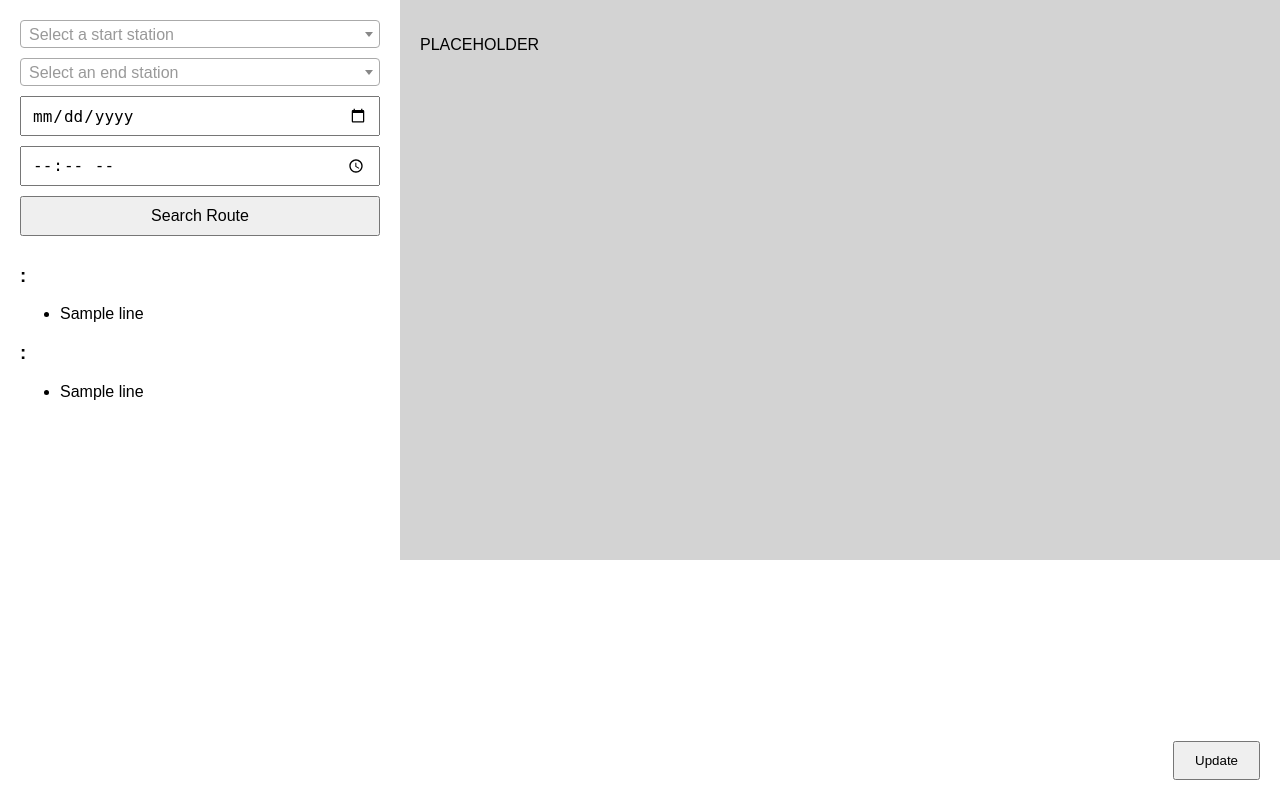
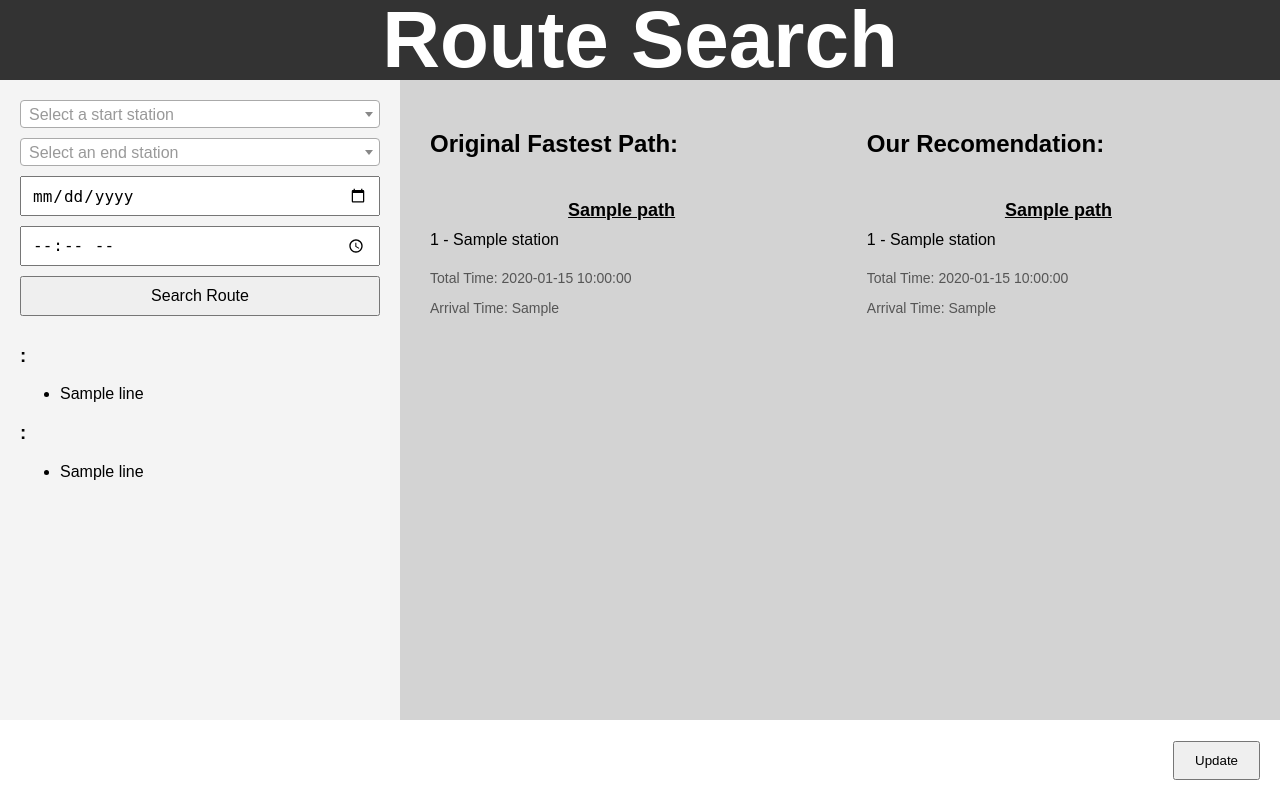
Before and after one commit to junaet16/NEA, a Flask app: template finalFiles/templates/mainPage.html in a window 1280 px wide. Run offline with Flask 3, Linux system fonts and the light colour scheme; the template is opened without the code that fills it: most values are stand-ins (such as "Sample title", 1, 10 or a date in 2020); some libraries are stand-ins or nearby versions.

Commit message:
added stations and lines to the output and the total and arrival time for each

```diff
--- a/finalFiles/classes.py
+++ b/finalFiles/classes.py
@@ -2,4 +2,5 @@
 from scraperClasses import *
 from accountClasses import *
 from networkClasses import *
+from websiteDataClasses import *
 #File exists because icba to change everything because originally all the classes were in this file
--- a/finalFiles/main.py
+++ b/finalFiles/main.py
@@ -1,8 +1,9 @@
 from flask import Flask, render_template, request, session, redirect, url_for, jsonify
 import login
 import sqlite3
-from datetime import datetime
+from datetime import datetime, timedelta
 import getResults
+import classes
 
 app = Flask(__name__)
 app.secret_key = "VERY_SECRET_KEY"
@@ -45,6 +46,12 @@
     error = None
     startStationLines = None
     endStationLines = None
+    formattedOldPath = None
+    formattedNewPath = None
+    oldPathTime = None
+    oldPathArrival = None
+    newPathTime = None
+    newPathArrival = None
 
     if request.method == 'POST':
         start = request.form.get('start')
@@ -65,13 +72,89 @@
 
             resultsObject = getResults.main(passInDate, time, start, end, databaseFile, username)
 
+            affectedOldPath = resultsObject.affectedOldPath
+            affectedOldPathDesriptions = resultsObject.affectedOldPathDesriptions
+            preFormataffectedOldPathMinutes = affectedOldPath[-1][3]
+            oldPathTime, oldPathArrival = processTime(preFormataffectedOldPathMinutes, time)
+            formattedOldPath = formatPathData(affectedOldPath, affectedOldPathDesriptions, start, databaseFile)
+
+            newPath = resultsObject.newPath
+            newPathDescriptions = resultsObject.newPathDescriptions
+            preFormataffectedNewPathMinutes = newPath[-1][3]
+            newPathTime, newPathArrival = processTime(preFormataffectedNewPathMinutes, time)
+            formattedNewPath = formatPathData(newPath, newPathDescriptions, start, databaseFile)
 
     return render_template(
         "mainPage.html",
         error=error,
         startLines=startStationLines,
         endLines=endStationLines,
+        formattedOldPath=formattedOldPath,
+        formattedNewPath=formattedNewPath,
+        oldPathTime=oldPathTime,
+        oldPathArrival=oldPathArrival,
+        newPathTime=newPathTime,
+        newPathArrival=newPathArrival
     )
+
+
+def formatDuration(minutes):
+    hours = round(minutes // 60)
+    minutesLeft = round(minutes % 60)
+
+    if hours > 0:
+        return f"{hours} hours and {minutesLeft} minutes"
+    else:
+        return f"{minutesLeft} minutes"
+
+
+def processTime(totalUnprocessedTime, timeOfJourney):
+    startTime = datetime.strptime(timeOfJourney, "%H:%M")
+    journeyTimeObject = timedelta(minutes=round(totalUnprocessedTime))
+    arrivalTime = startTime + journeyTimeObject
+    arrivalTimeString = arrivalTime.strftime("%H:%M")
+    duration = formatDuration(totalUnprocessedTime)
+    return duration, arrivalTimeString
+
+
+def formatPathData(affectedPath, affectedPathDesriptions, startStation, databaseFile):
+    connection = sqlite3.connect(databaseFile)
+    cursor = connection.cursor()
+
+    cursor.execute("""
+        SELECT NaPTAN
+        FROM Stations
+        WHERE StationName = ?
+        """, (startStation,))
+    startStationNaPTAN = cursor.fetchall()[0][0]
+
+    returnAffectedPath = []
+
+    firstConnection = affectedPath[0]
+    firstLine = firstConnection[2]
+    currentObject = classes.mainPagePathClass(firstLine)
+    currentObject.addStation(startStationNaPTAN)
+
+    for connectionTuple in affectedPath:
+        previous, currentStation, line, distance = connectionTuple
+
+        if line == currentObject.LineID:
+            currentStation = connectionTuple[1]
+            currentObject.addStation(currentStation)
+        else:
+            returnAffectedPath.append(currentObject)
+            currentObject = classes.mainPagePathClass(line)
+            currentObject.addStation(currentStation)
+
+    returnAffectedPath.append(currentObject)
+
+    for object in returnAffectedPath:
+        object.getLineName(databaseFile)
+        object.getStationNames(databaseFile)
+        object.getDescription(affectedPathDesriptions)
+
+    connection.close()
+    return returnAffectedPath
 
 
 def getLines(stationName, databaseFile):
--- a/finalFiles/static/mainPageStyle.css
+++ b/finalFiles/static/mainPageStyle.css
@@ -3,14 +3,27 @@
     font-family: Arial, sans-serif;
 }
 
+.titleSection {
+    height: 10vh;
+    background-color: #333;
+    color: white;
+    display: flex;
+    justify-content: center;
+    align-items: center;
+    font-size: 2.5em;
+    text-align: center;
+}
+
 .mainContainer {
     display: flex;
-    height: 70vh;
+    height: 80vh;
 }
 
 .inputSection {
     width: 30%;
     padding: 20px;
+    background-color: #f4f4f4;
+    overflow-y: auto;
 }
 
 .theForm {
@@ -40,9 +53,46 @@
 }
 
 .outputSection {
+    display: flex;
+    justify-content: space-between;
     width: 70%;
     padding: 20px;
     background-color: lightgray;
+}
+
+.pathContainer {
+    width: 48%;
+    padding: 10px;
+    box-sizing: border-box;
+    overflow-y: auto;
+}
+
+.path {
+    margin-bottom: 10px;
+}
+
+.path h6 {
+    font-size: 18px;
+    font-weight: bold;
+    text-align: center;
+    text-decoration: underline;
+    margin-bottom: 5px;
+}
+
+.path ul {
+    list-style-type: none;
+    padding-left: 0;
+    margin-top: 0;
+}
+
+.path ul li {
+    padding: 5px 0;
+}
+
+.timeContainer {
+    margin-top: 15px;
+    font-size: 14px;
+    color: #555;
 }
 
 .updateButton {
--- a/finalFiles/templates/mainPage.html
+++ b/finalFiles/templates/mainPage.html
@@ -18,6 +18,10 @@
 </head>
 
 <body class="body">
+
+    <div class="titleSection">
+        <h1>Route Search</h1>
+    </div>
 
     <div class="mainContainer">
 
@@ -72,12 +76,49 @@
                     {% endif %}
                 </div>
 
-
             </form>
         </div>
 
         <div class="outputSection">
-            <p>PLACEHOLDER</p>
+            <div class="pathContainer">
+                <h2>Original Fastest Path:</h2>
+                {% if formattedOldPath %}
+                    {% for path in formattedOldPath %}
+                        <div class="path">
+                            <h6 class="lineName">{{ path.LineName }} </h6>
+                            <ul>
+                                {% for station in path.ListOfStationNamesAndDescriptions %}
+                                    <li>{{ station[0] }} - {{ station[2] }}</li>
+                                {% endfor %}
+                            </ul>
+                        </div>
+                    {% endfor %}
+                {% endif %}
+                <div class="timeContainer">
+                    <p>Total Time: {{ oldPathTime }}</p>
+                    <p>Arrival Time: {{ oldPathArrival }}</p>
+                </div>
+            </div>
+
+            <div class="pathContainer">
+                <h2>Our Recomendation:</h2>
+                {% if formattedNewPath %}
+                    {% for path in formattedNewPath %}
+                        <div class="path">
+                            <h6 class="lineName">{{ path.LineName }} </h6>
+                            <ul>
+                                {% for station in path.ListOfStationNamesAndDescriptions %}
+                                    <li>{{ station[0] }} - {{ station[2] }}</li>
+                                {% endfor %}
+                            </ul>
+                        </div>
+                    {% endfor %}
+                {% endif %}
+                <div class="timeContainer">
+                    <p>Total Time: {{ newPathTime }}</p>
+                    <p>Arrival Time: {{ newPathArrival }}</p>
+                </div>
+            </div>
         </div>
 
     </div>
```
Also changed, not shown: finalFiles/websiteDataClasses.py (added, +52 -0 lines).
